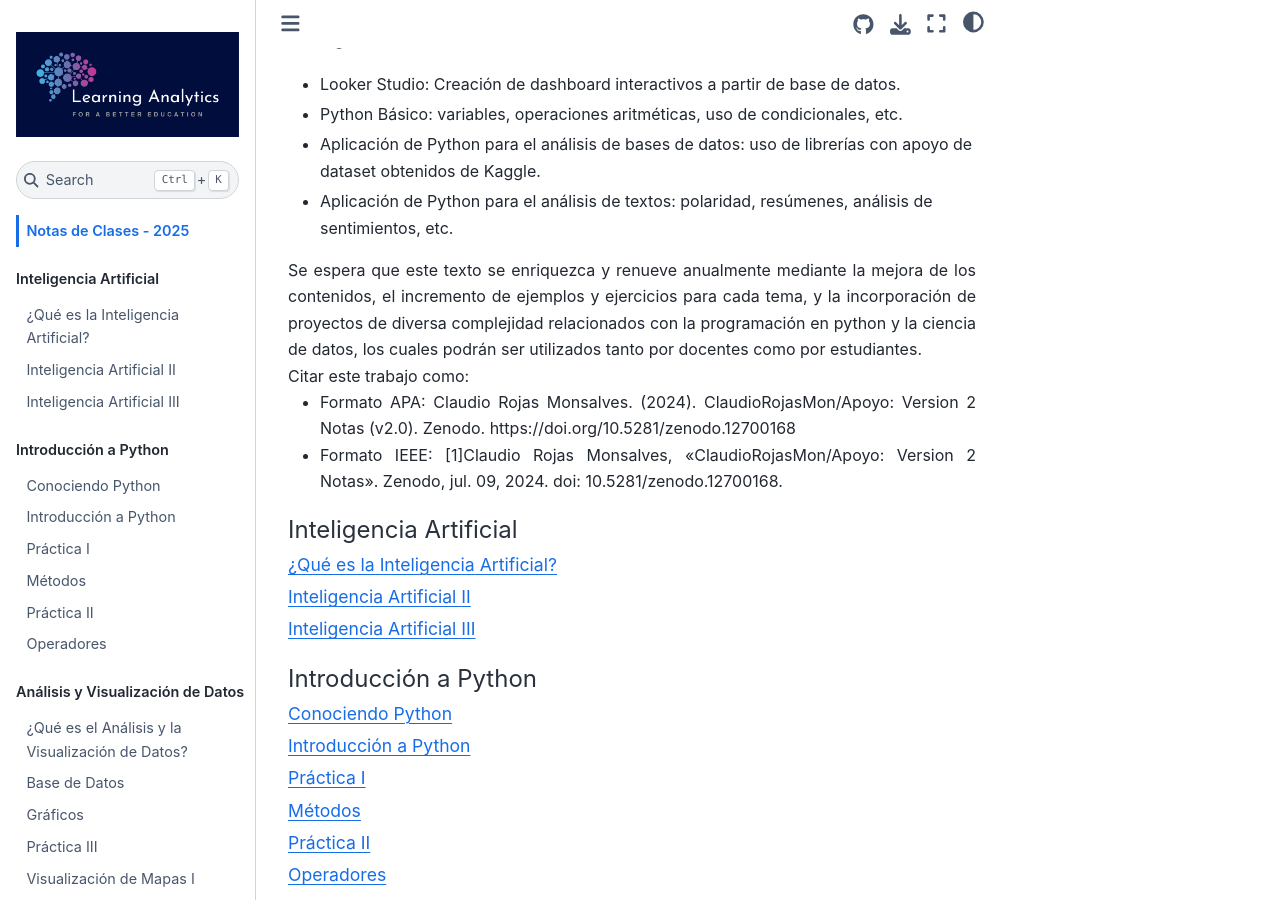
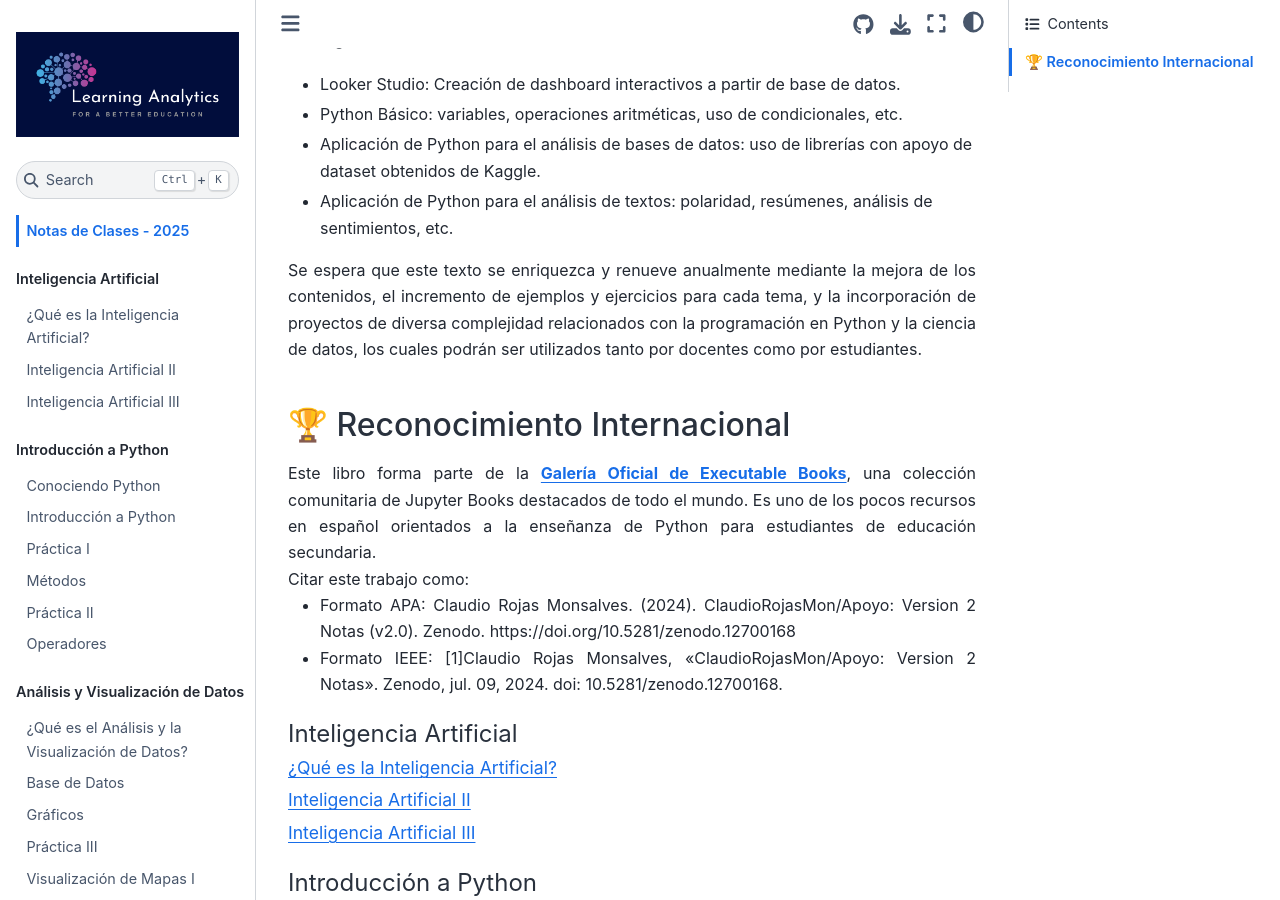
Before and after one commit to ClaudioRojasMon/Apoyo, a Jupyter Book: the page built from intro.md, in a window 1280 px wide and 900 px high, scrolled down 584 px. Built offline with Jupyter Book 1.0.4 settings and Sphinx 7.4.7 and the Sphinx Book theme 1.1.4, drawn with Linux system fonts in a browser that asks for light colours; pages that are not in the unit, such as notebooks, are missing from menus.

Commit message:
Enhance intro.md with recognition and citation details
Added a section for international recognition and citation formats.

```diff
--- a/intro.md
+++ b/intro.md
@@ -23,7 +23,12 @@ b) **Programación Básica e intermedia:**
 - Aplicación de Python para el análisis de bases de datos: uso de librerías con apoyo de dataset obtenidos de Kaggle.
 - Aplicación de Python para el análisis de textos: polaridad, resúmenes, análisis de sentimientos, etc.
 
-<div align="justify">Se espera que este texto se enriquezca y renueve anualmente mediante la mejora de los contenidos, el incremento de ejemplos y ejercicios para cada tema, y la incorporación de proyectos de diversa complejidad relacionados con la programación en python y la ciencia de datos, los cuales podrán ser utilizados tanto por docentes como por estudiantes.</div>
+<div align="justify">Se espera que este texto se enriquezca y renueve anualmente mediante la mejora de los contenidos, el incremento de ejemplos y ejercicios para cada tema, y la incorporación de proyectos de diversa complejidad relacionados con la programación en Python y la ciencia de datos, los cuales podrán ser utilizados tanto por docentes como por estudiantes.</div>
+
+## 🏆 Reconocimiento Internacional
+
+<div align="justify">Este libro forma parte de la <a href="https://executablebooks.org/en/latest/gallery/"><strong>Galería Oficial de Executable Books</strong></a>, una colección comunitaria de Jupyter Books destacados de todo el mundo. Es uno de los pocos recursos en español orientados a la enseñanza de Python para estudiantes de educación secundaria.</div>
+
 
 <div align="justify">Citar este trabajo como:</div>
 
```
